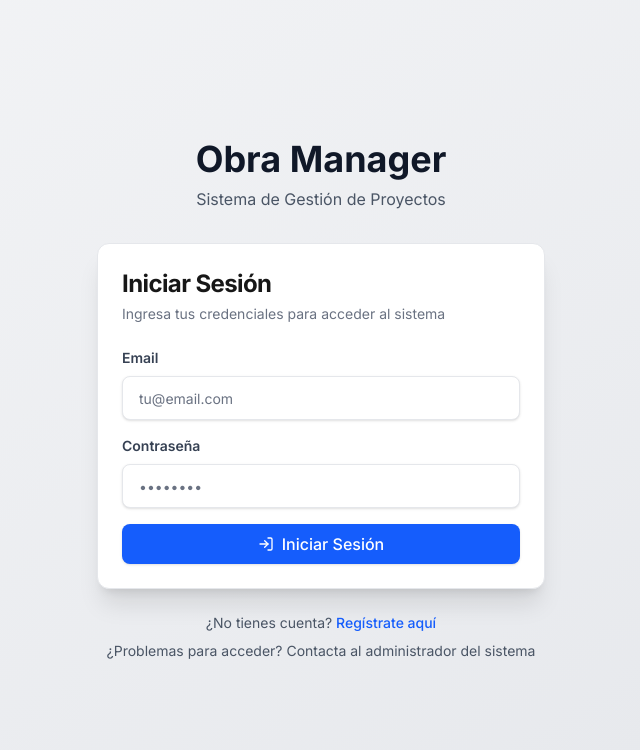
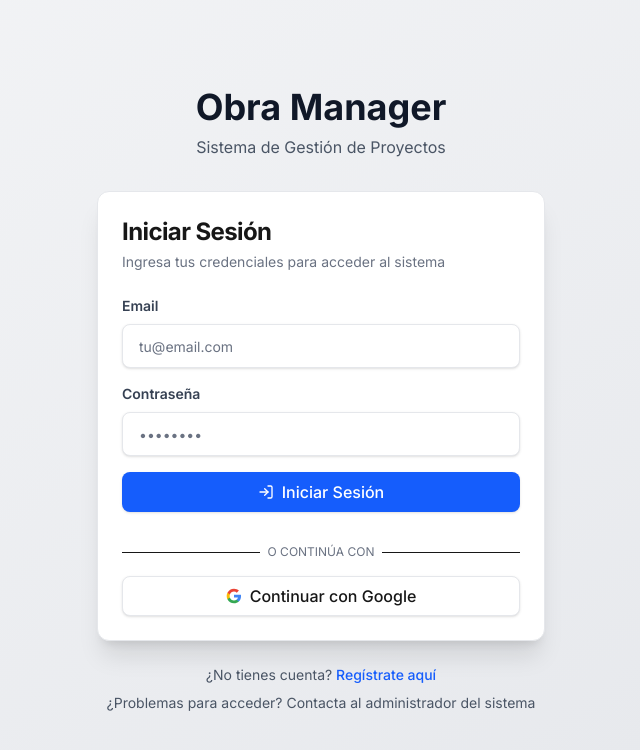
Before and after one commit to nanosassa/obra-manager, a Next.js app: page /login in a window 1280 px wide. Shown: the top 750 px of the page, without its empty margins (319-959 px from the left). Built offline with nearby package versions, Linux system fonts and the light colour scheme.

Commit message:
feat: implement Google OAuth login and enhance error handling in login page

```diff
--- a/app/login/page.tsx
+++ b/app/login/page.tsx
@@ -9,14 +9,29 @@ import { Button } from '@/components/ui/button'
 import { Input } from '@/components/ui/input'
 import { Label } from '@/components/ui/label'
 import { AlertCircle, LogIn } from 'lucide-react'
+import { useSearchParams } from 'next/navigation'
 
 export default function LoginPage() {
   const router = useRouter()
+  const searchParams = useSearchParams()
   const [loading, setLoading] = useState(false)
+  const [googleLoading, setGoogleLoading] = useState(false)
   const [error, setError] = useState('')
   const [formData, setFormData] = useState({
     email: '',
     password: ''
+  })
+
+  // Mostrar errores de OAuth en la URL
+  useState(() => {
+    const urlError = searchParams.get('error')
+    if (urlError === 'pending_approval') {
+      setError('Tu cuenta está pendiente de aprobación por un administrador')
+    } else if (urlError === 'inactive_account') {
+      setError('Tu cuenta está inactiva. Contacta al administrador.')
+    } else if (urlError === 'OAuthAccountNotLinked') {
+      setError('Este email ya está registrado con otro método de inicio de sesión')
+    }
   })
 
   const handleSubmit = async (e: React.FormEvent) => {
@@ -49,6 +64,17 @@ export default function LoginPage() {
       ...prev,
       [e.target.name]: e.target.value
     }))
+  }
+
+  const handleGoogleSignIn = async () => {
+    setGoogleLoading(true)
+    setError('')
+    try {
+      await signIn('google', { callbackUrl: '/dashboard' })
+    } catch (error) {
+      setError('Error al iniciar sesión con Google')
+      setGoogleLoading(false)
+    }
   }
 
   return (
@@ -108,7 +134,7 @@ export default function LoginPage() {
               <Button
                 type="submit"
                 className="w-full"
-                disabled={loading}
+                disabled={loading || googleLoading}
               >
                 {loading ? (
                   <>
@@ -119,6 +145,52 @@ export default function LoginPage() {
                   <>
                     <LogIn className="h-4 w-4 mr-2" />
                     Iniciar Sesión
+                  </>
+                )}
+              </Button>
+
+              <div className="relative my-4">
+                <div className="absolute inset-0 flex items-center">
+                  <span className="w-full border-t" />
+                </div>
+                <div className="relative flex justify-center text-xs uppercase">
+                  <span className="bg-white px-2 text-gray-500">O continúa con</span>
+                </div>
+              </div>
+
+              <Button
+                type="button"
+                variant="outline"
+                className="w-full"
+                onClick={handleGoogleSignIn}
+                disabled={loading || googleLoading}
+              >
+                {googleLoading ? (
+                  <>
+                    <div className="h-4 w-4 mr-2 border-2 border-gray-600 border-t-transparent rounded-full animate-spin" />
+                    Conectando con Google...
+                  </>
+                ) : (
+                  <>
+                    <svg className="h-4 w-4 mr-2" viewBox="0 0 24 24">
+                      <path
+                        fill="#4285F4"
+                        d="M22.56 12.25c0-.78-.07-1.53-.2-2.25H12v4.26h5.92c-.26 1.37-1.04 2.53-2.21 3.31v2.77h3.57c2.08-1.92 3.28-4.74 3.28-8.09z"
+                      />
+                      <path
+                        fill="#34A853"
+                        d="M12 23c2.97 0 5.46-.98 7.28-2.66l-3.57-2.77c-.98.66-2.23 1.06-3.71 1.06-2.86 0-5.29-1.93-6.16-4.53H2.18v2.84C3.99 20.53 7.7 23 12 23z"
+                      />
+                      <path
+                        fill="#FBBC05"
+                        d="M5.84 14.09c-.22-.66-.35-1.36-.35-2.09s.13-1.43.35-2.09V7.07H2.18C1.43 8.55 1 10.22 1 12s.43 3.45 1.18 4.93l2.85-2.22.81-.62z"
+                      />
+                      <path
+                        fill="#EA4335"
+                        d="M12 5.38c1.62 0 3.06.56 4.21 1.64l3.15-3.15C17.45 2.09 14.97 1 12 1 7.7 1 3.99 3.47 2.18 7.07l3.66 2.84c.87-2.6 3.3-4.53 6.16-4.53z"
+                      />
+                    </svg>
+                    Continuar con Google
                   </>
                 )}
               </Button>
--- a/lib/auth.ts
+++ b/lib/auth.ts
@@ -1,10 +1,22 @@
 import { NextAuthOptions } from "next-auth"
 import CredentialsProvider from "next-auth/providers/credentials"
+import GoogleProvider from "next-auth/providers/google"
 import bcrypt from "bcryptjs"
 import prisma from "@/lib/prisma"
 
 export const authOptions: NextAuthOptions = {
   providers: [
+    GoogleProvider({
+      clientId: process.env.GOOGLE_CLIENT_ID!,
+      clientSecret: process.env.GOOGLE_CLIENT_SECRET!,
+      authorization: {
+        params: {
+          prompt: "consent",
+          access_type: "offline",
+          response_type: "code"
+        }
+      }
+    }),
     CredentialsProvider({
       name: "Credentials",
       credentials: {
@@ -62,17 +74,90 @@ export const authOptions: NextAuthOptions = {
     })
   ],
   callbacks: {
-    async jwt({ token, user }) {
-      if (user) {
-        token.id = user.id
-        token.role = user.role
+    async signIn({ user, account, profile }) {
+      // Si es login con credenciales, ya pasó por authorize()
+      if (account?.provider === "credentials") {
+        return true
       }
+
+      // Si es login con Google
+      if (account?.provider === "google" && profile?.email) {
+        try {
+          // Buscar usuario existente por email
+          let dbUser = await prisma.users.findUnique({
+            where: { email: profile.email }
+          })
+
+          // Si no existe, crear nuevo usuario
+          if (!dbUser) {
+            dbUser = await prisma.users.create({
+              data: {
+                email: profile.email,
+                name: profile.name || profile.email.split('@')[0],
+                role: "viewer", // Los usuarios de Google entran como viewer
+                oauth_provider: "google",
+                oauth_id: account.providerAccountId,
+                aprobado: false, // Requieren aprobación
+                activo: true,
+                password: null // Sin contraseña porque usan OAuth
+              }
+            })
+          } else {
+            // Si existe pero no tiene oauth configurado, actualizar
+            if (!dbUser.oauth_provider) {
+              await prisma.users.update({
+                where: { id: dbUser.id },
+                data: {
+                  oauth_provider: "google",
+                  oauth_id: account.providerAccountId
+                }
+              })
+            }
+          }
+
+          // Verificar si está aprobado (solo para viewers)
+          if (dbUser.role === 'viewer' && dbUser.aprobado === false) {
+            // Redirigir a página de espera de aprobación
+            return '/login?error=pending_approval'
+          }
+
+          // Verificar si está activo
+          if (!dbUser.activo) {
+            return '/login?error=inactive_account'
+          }
+
+          return true
+        } catch (error) {
+          console.error("Error en signIn callback:", error)
+          return false
+        }
+      }
+
+      return true
+    },
+    async jwt({ token, user, account }) {
+      // Primera vez que se crea el token
+      if (account && user) {
+        // Buscar el usuario en la BD para obtener su rol e ID
+        const dbUser = await prisma.users.findUnique({
+          where: { email: user.email! },
+          select: { id: true, role: true, oauth_provider: true }
+        })
+
+        if (dbUser) {
+          token.id = dbUser.id
+          token.role = dbUser.role || "viewer"
+          token.oauthProvider = dbUser.oauth_provider
+        }
+      }
+
       return token
     },
     async session({ session, token }) {
       if (session.user) {
         session.user.id = token.id as string
         session.user.role = token.role as string
+        session.user.oauthProvider = token.oauthProvider as string | null
       }
       return session
     }
```
Also changed, not shown: types/next-auth.d.ts (+10 -7 lines).
